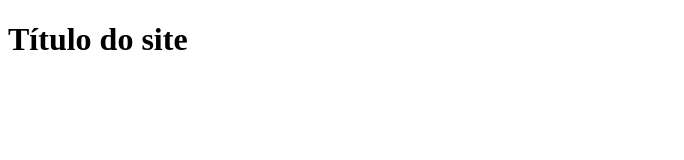
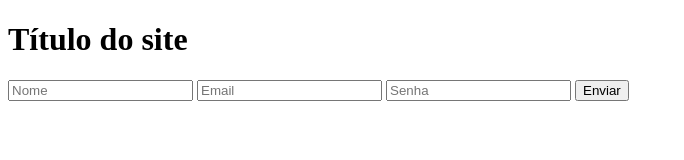
Before and after one commit to imdarkcode/Curso-git, a plain HTML site: page index.html in a window 1280 px wide. Shown: the whole page, without its empty margins (0-684 px from the left). Drawn offline with Linux system fonts and the light colour scheme.

Commit message:
Adicionando os campos do formulário

```diff
--- a/index.html
+++ b/index.html
@@ -10,6 +10,12 @@
     <body>
         <header>
             <h1>Título do site</h1>
+
+            <input type="text" placeholder="Nome">
+            <input type="email" placeholder="Email">
+            <input type="password" placeholder="Senha">
+
+            <button type="submit">Enviar</button>
         </header>
     </body>
 </html>
```
